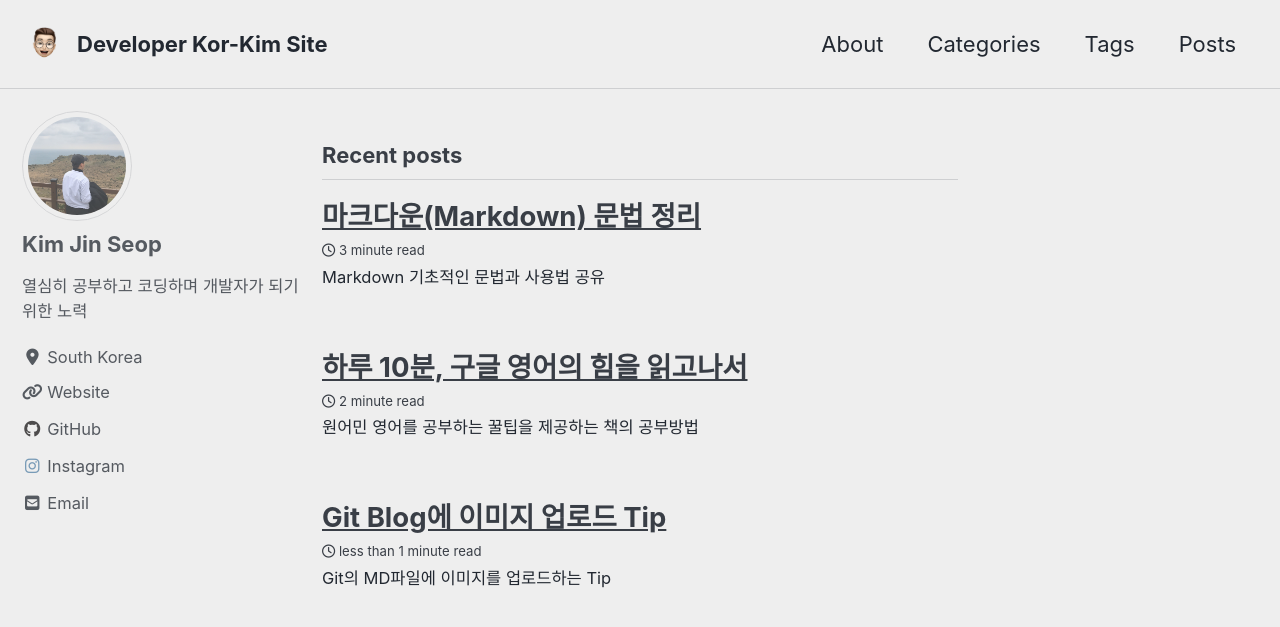
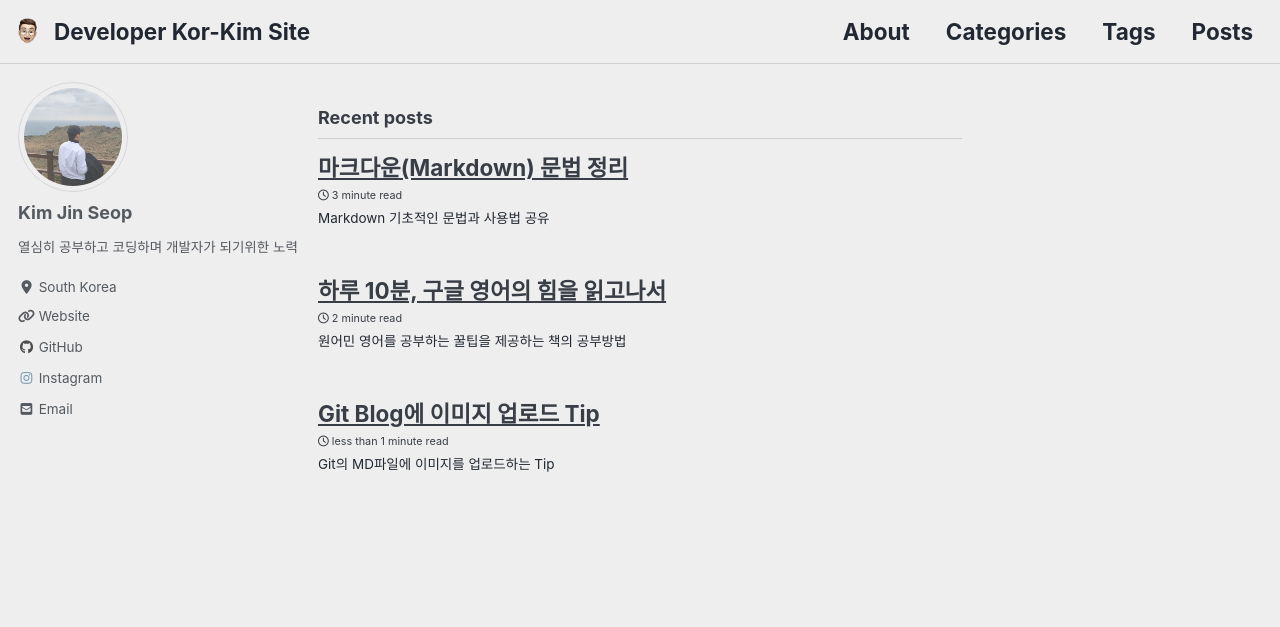
Before and after one commit to kim-jin-seop/kim-jin-seop.github.io, a Jekyll site: the page built from index.html, in a window 1280 px wide and 900 px high. Shown: the top 627 px of the window. Built offline with Jekyll 4.4.1, drawn with Linux system fonts in a browser that asks for light colours; cached includes are drawn as plain includes; nearby versions of some CDN libraries; the list of posts is cut into pages by our own code.

Commit message:
블로그 글꼴 변경

```diff
--- a/_sass/minimal-mistakes/_masthead.scss
+++ b/_sass/minimal-mistakes/_masthead.scss
@@ -15,7 +15,7 @@
     @include clearfix;
     margin-left: auto;
     margin-right: auto;
-    padding: 1em;
+    padding: 0.4em;
     max-width: 100%;
     display: -webkit-box;
     display: -ms-flexbox;
@@ -24,6 +24,8 @@
     -ms-flex-pack: justify;
     justify-content: space-between;
     font-family: $sans-serif-narrow;
+    font-size: $type-size-4;
+    font-weight: bold;
 
     @include breakpoint($x-large) {
       max-width: $max-width;
--- a/_sass/minimal-mistakes/_reset.scss
+++ b/_sass/minimal-mistakes/_reset.scss
@@ -15,11 +15,11 @@ html {
   }
 
   @include breakpoint($large) {
-    font-size: 20px;
+    font-size: 18px;
   }
 
   @include breakpoint($x-large) {
-    font-size: 22px;
+    font-size: 18px;
   }
 
   -webkit-text-size-adjust: 100%;
```
